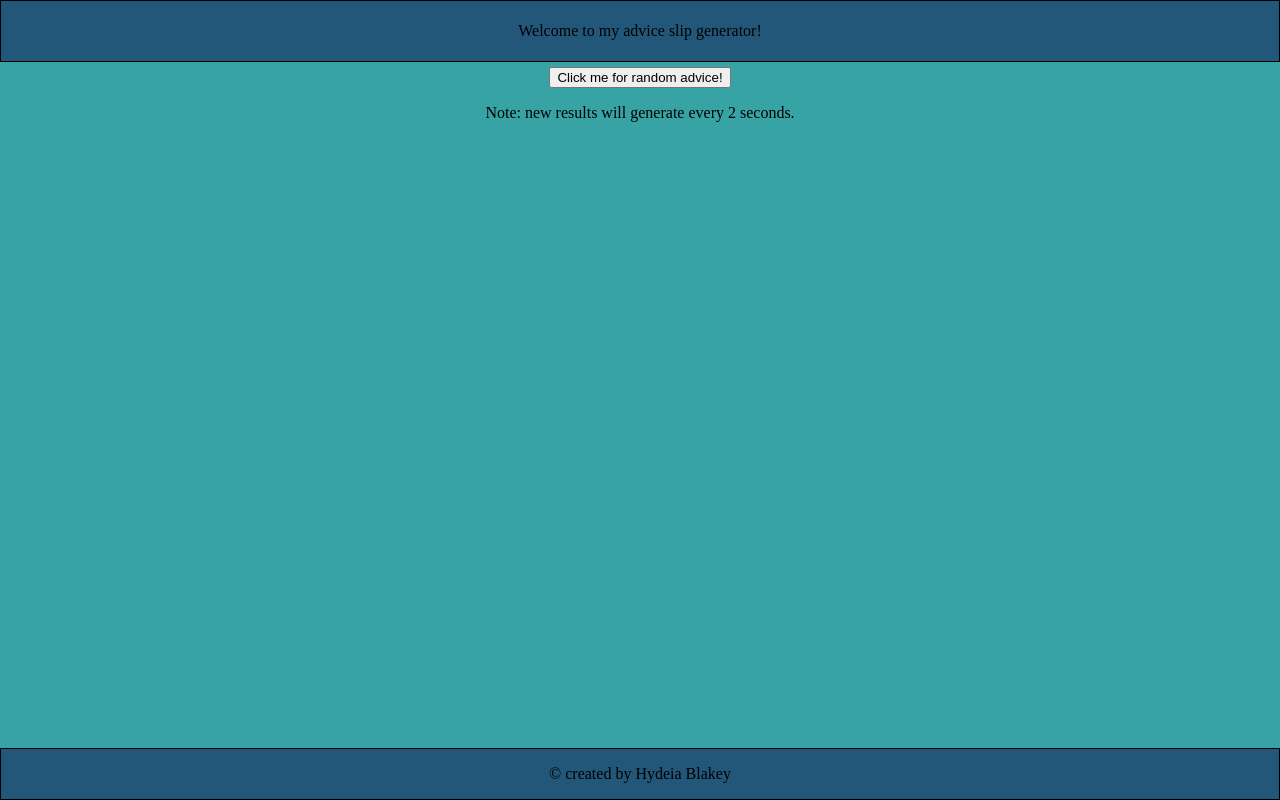
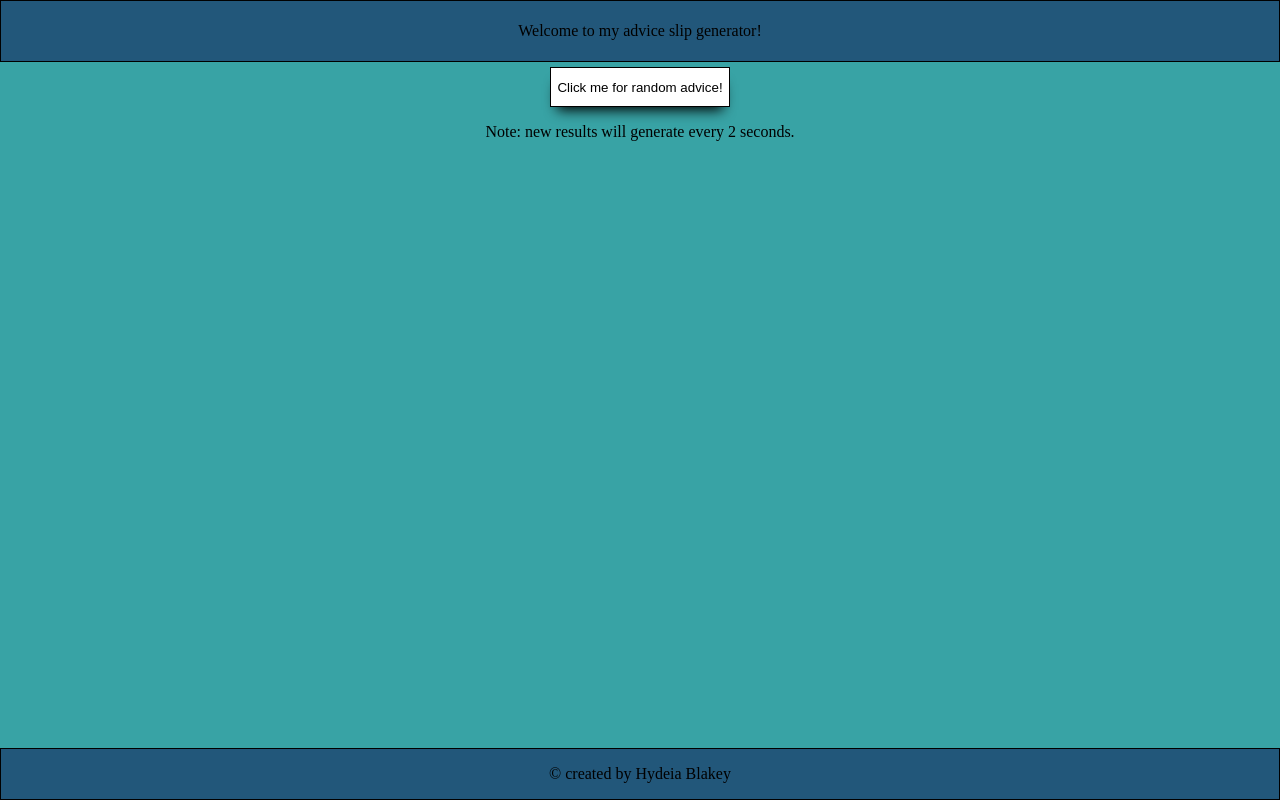
Before and after one commit to hydeiablakey/Advice_Slip, a website built with Parcel: page index.html in a window 1280 px wide. Built offline with nearby package versions, Linux system fonts and the light colour scheme.

Commit message:
complete random advice generator

```diff
--- a/index.html
+++ b/index.html
@@ -14,7 +14,7 @@
         </div>
 
         <div class="mainContent">
-            <button id="adviceBtn">Click me for random advice!</button>
+            <button type="button" id="adviceBtn" >Click me for random advice!</button>
             <p>Note: new results will generate every 2 seconds.</p>
                 <div id="msgResults">
 
--- a/style.css
+++ b/style.css
@@ -48,9 +48,17 @@ html, body {
 
 #adviceBtn {
     color: black;
-    /* height: 30px;
-    background-color: var(--secondaryColor);
-    border: 4px solid var(--thirdColor); */
+    height: 40px;
+    background-color:white;
+    border:1px solid;
+    box-shadow: 0px 10px 13px -7px #000000, 1px 1px 13px 8px rgba(0,0,0,0);
+}
+#adviceBtn:hover {
+    border: 2px solid var(--thirdColor);
+}
+
+#adviceBtn:active {
+    background-color: #80ED99;
 }
 
 .adviceStyle {
```
